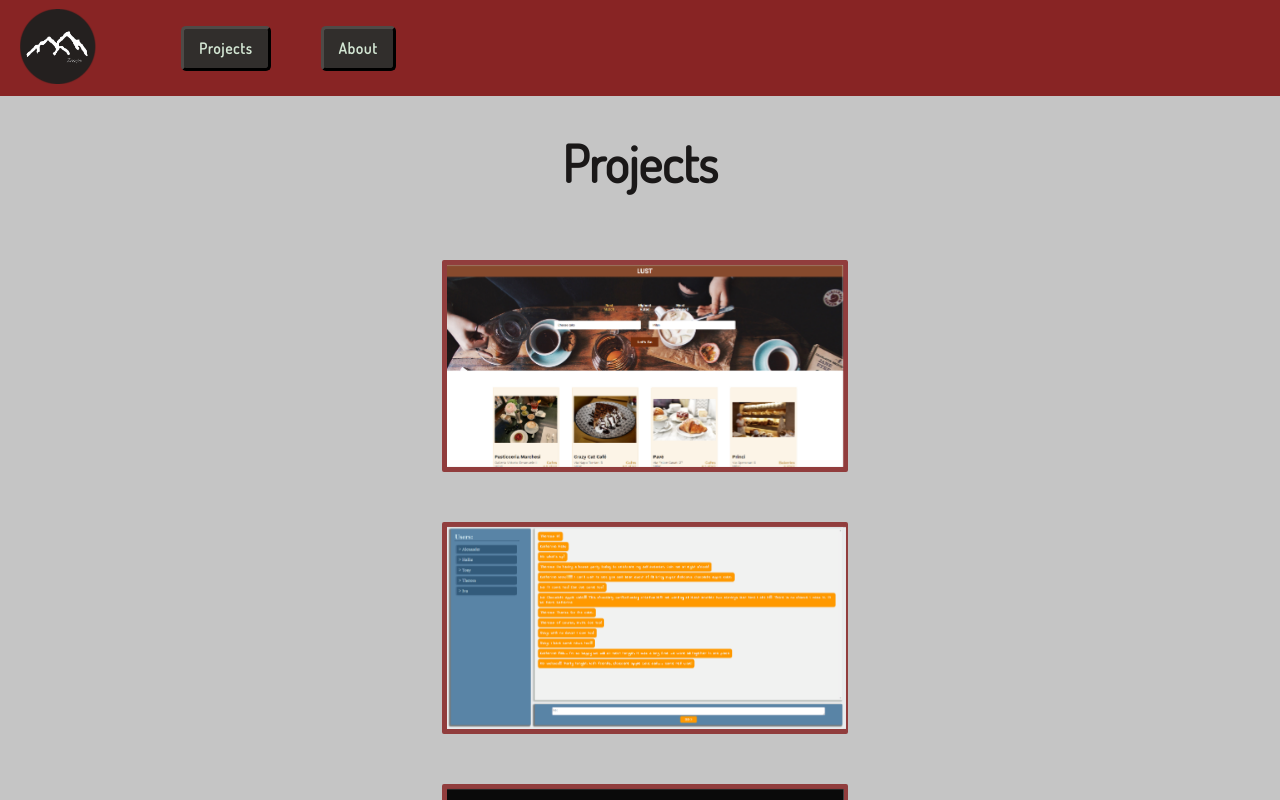
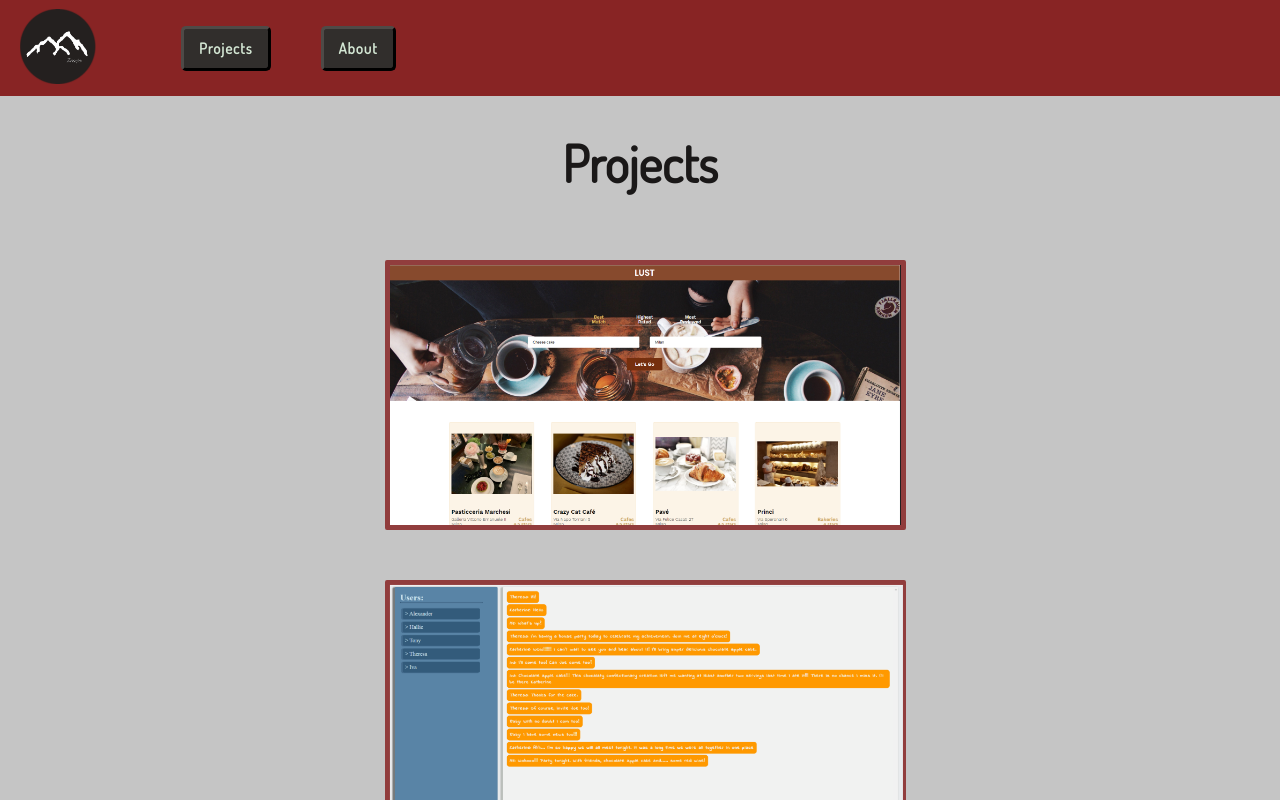
Before and after one commit to Zmagis/zmagis, a React (Create React App) app: page /projects in a window 1280 px wide. Shown: the top 800 px of the page. Built offline with nearby package versions, Linux system fonts and the light colour scheme.

Commit message:
larger project cards

```diff
--- a/src/components/Projects/Card.css
+++ b/src/components/Projects/Card.css
@@ -3,8 +3,8 @@
 }
 .flip-card {
   background-color: transparent;
-  width: 396px;
-  height: 202px;
+  width: 511px;
+  height: 260px;
   border: 1px solid #f1f1f1;
   perspective: 1000px;
 }
@@ -47,6 +47,9 @@
   color: rgb(80, 80, 80);
   transform: rotateY(180deg);
 }
+.back p {
+  margin: 20px;
+}
 
 .flip-card {
   border: none;
```
